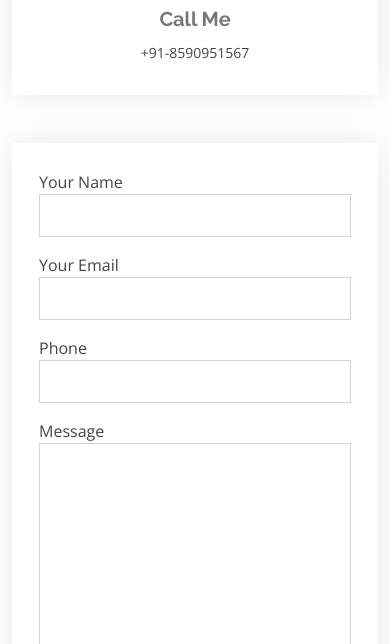
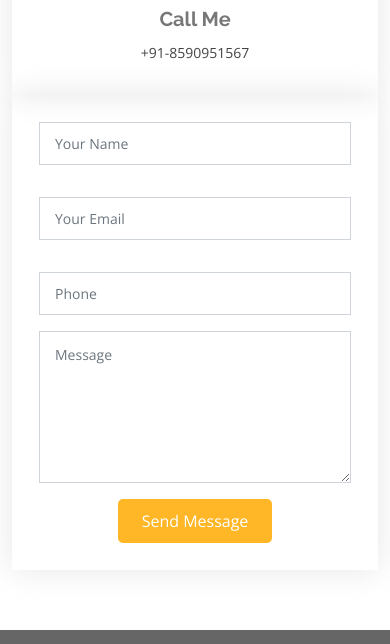
Before and after one commit to shiblasharif/personal-website, a plain HTML site: page index.html in a window 390 px wide. Shown: the part 5836-6480 px from the top of the page. Drawn offline with nearby package versions, Linux system fonts and the light colour scheme.

Commit message:
personal website

```diff
--- a/index.html
+++ b/index.html
@@ -27,6 +27,7 @@
 
   <!-- Template Main CSS File -->
   <link href="assets/css/style.css" rel="stylesheet">
+  <script src="https://ajax.googleapis.com/ajax/libs/jquery/3.5.1/jquery.min.js"></script>
 
   <!-- =======================================================
   * Template Name: Laura - v4.7.0
@@ -85,7 +86,8 @@
                   <ul>
                     <li><i class="bi bi-chevron-right"></i> <strong>Name:</strong> <span>Shibla Sharif C L</span></li>
                     <li><i class="bi bi-chevron-right"></i> <strong>Website:</strong>
-                      <span>shibushibz99@gmail.com</span></li>
+                      <span>shibushibz99@gmail.com</span>
+                    </li>
                     <li><i class="bi bi-chevron-right"></i> <strong>Phone:</strong> <span>+91-8590951567</span></li>
                     <li><i class="bi bi-chevron-right"></i> <strong>City:</strong> <span>Kerala, India</span></li>
                   </ul>
@@ -356,37 +358,33 @@
 
           </div>
 
-          <div class="col-lg-7 mt-5 mt-lg-0 d-flex align-items-stretch">
-            <form id="submit-form"
-              action="https://script.google.com/macros/s/AKfycbwv9SC-KhJwJjrpkKq3gSyH279Olk5F6w7MH241/exec"
-              method="post" role="form" class="php-email-form">
+          <div class="col-lg-6">
+            <form id="gform"
+               role="form" class="php-email-form">
               <div class="row">
-                <div class="form-group col-md-6">
-                  <label for="name">Your Name</label>
+                <div class="col-md-6 form-group">
                   <input onkeyup="nameValidate()" oninput="this.value=this.value.replace(/[^A-Za-z-,.;'&/.() ]|^ /g,'')"
-                    type="text" name="name" class="form-control" id="name" required>
+                    type="text" name="name" class="form-control" id="name" placeholder="Your Name">
                   <p id="name-error" style="color: red;font-style: italic;"></p>
                 </div>
-                <div class="form-group col-md-6">
-                  <label for="name">Your Email</label>
-                  <input type="email" onkeyup="emailValidate()" oninput="this.value=this.value.replace(/\s/g, '')"
-                    class="form-control" name="email" id="email" required>
+                <div class="col-md-6 form-group mt-3 mt-md-0">
+                  <input onkeyup="emailValidate()" oninput="this.value=this.value.replace(/\s/g, '')" type="email"
+                    class="form-control" name="email" id="email" placeholder="Your Email">
                   <p id="email-error" style="color: red;font-style: italic;"></p>
                 </div>
+
               </div>
-              <div class="form-group">
-                <label for="name">Phone</label>
-                <input class="form-control" maxlength="10" oninput="this.value=this.value.replace(/[^\d]/,'')"
-                  onkeyup="phoneValidate()" id="phone" name="phone" type="tel">
+              <div class="form-group mt-3">
+                <input onkeyup="phoneValidate()" oninput="this.value=this.value.replace(/[^\d]/,'')" type="tel"
+                  class="form-control" maxlength="10" name="phone" id="phone" placeholder="Phone">
                 <p id="phone-error" style="color: red;font-style: italic;"></p>
               </div>
-              <div class="form-group">
-                <label for="name">Message</label>
-                <textarea class="form-control" name="message" rows="10" required></textarea>
+              <div class="form-group mt-3">
+                <textarea class="form-control" name="message" rows="6" placeholder="Message"></textarea>
               </div>
               <div class="my-3">
                 <div class="loading">Loading</div>
-                <div class="error-message"></div>
+
                 <div class="sent-message">Your message has been sent. Thank you!</div>
               </div>
               <div class="text-center"><button type="submit">Send Message</button></div>
@@ -395,16 +393,10 @@
 
         </div>
 
+      </div>
+    </section><!-- End Contact Me Section -->
 
-      </div>
-    </section>
-
-
-  </main>
-
-
-  <a href="#" class="back-to-top d-flex align-items-center justify-content-center"><i
-      class="bi bi-arrow-up-short"></i></a>
+  </main><!-- End #main -->
   <!-- ======= Footer ======= -->
   <footer id="footer">
     <div class="container">
@@ -443,7 +435,15 @@
 
   <!-- Template Main JS File -->
   <script src="assets/js/main.js"></script>
-
+  <script src="script.js"></script>
+  <script
+  src="https://code.jquery.com/jquery-3.6.0.min.js"
+  integrity="sha256-/xUj+3OJU5yExlq6GSYGSHk7tPXikynS7ogEvDej/m4="
+  crossorigin="anonymous"></script>
+  <script
+  src="https://code.jquery.com/jquery-3.6.0.min.js"
+  integrity="sha256-/xUj+3OJU5yExlq6GSYGSHk7tPXikynS7ogEvDej/m4="
+  crossorigin="anonymous"></script>
 </body>
 
 </html>
--- a/script.js
+++ b/script.js
@@ -2,8 +2,11 @@ var username,phone,email,comment;
 
 
 function nameValidate(){
+
 	var namevalue=$('#name').val()
+
 	var letters = /^[-a-zA-Z-()]+(\s+[-a-zA-Z-()]+)*$/
+
 	if(namevalue==""){
 		$("#name-error").html("Field is required")
         $('#name').css({'border':'solid 1px red'})
@@ -20,6 +23,7 @@ function nameValidate(){
         }
 
 function phoneValidate(){
+
 	var namevalue=$('#phone').val()
 	var letters = /^\d+$/;
 	if(namevalue=="" || namevalue==" "){
@@ -99,20 +103,22 @@ $('.navbar-collapse a').click(function(){
 });
 
 
-    $("#submit-form").submit((e)=>{
+    $("#gform").submit((e)=>{
+
         e.preventDefault()
         if (username==true && email==true && phone==true) {
 
 
         $.ajax({
-            url:"https://script.google.com/macros/s/AKfycbwv9SC-KhJwJjrpkKq3gSyH279Olk5F6w7MH241/exec",
-            data:$("#submit-form").serialize(),
+            url:"https://script.google.com/macros/s/AKfycbxXsgh-WZ8J-iFOd5wmO-2sMWZCyblyW2ZgD1_QsUbyjhLQuCckP_3DaOVAxmkOpV_0/exec",
+            data:$("#gform").serialize(),
             method:"post",
             success:function (response){
-                swal({title:"Good job!", text:"Your message send successfully", icon:"success"},function(){
-                    window.location.reload()
-                  });
-                //window.location.reload()
+                alert("successfully sybmitted")
+                // alert({title:"Good job!", text:"Your message send successfully", icon:"success"},function(){
+                //     window.location.reload()
+                //   });
+                window.location.reload()
                 //window.location.href="https://google.com"
             },
             error:function (err){
```
